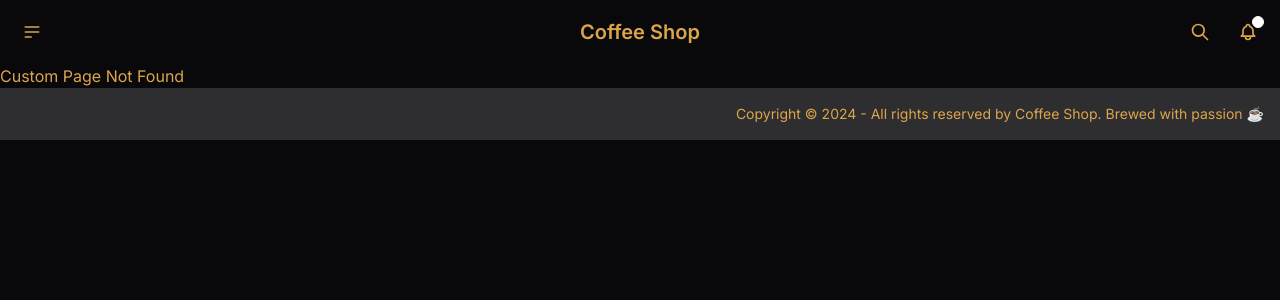
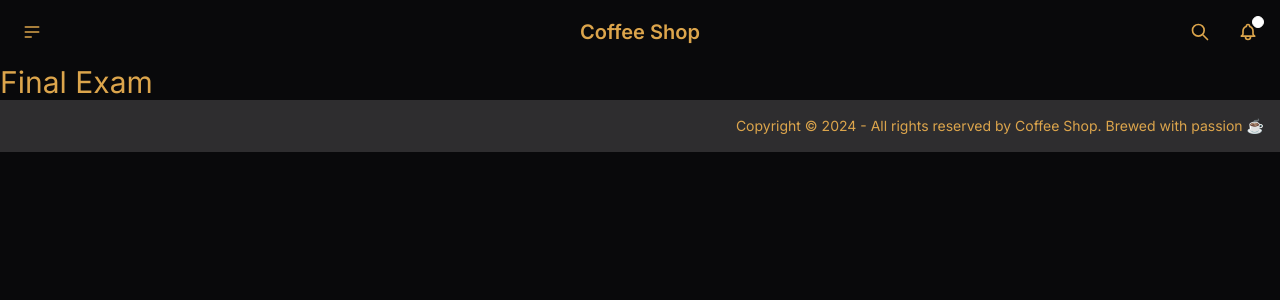
Before and after one commit to javedhumza01/exam2, a Next.js app: page /final in a window 1280 px wide. Before the commit this address had no page. Shown: the top 300 px of the page. Built offline with nearby package versions, Linux system fonts and the light colour scheme.

Commit message:
created final exam

```diff
--- /dev/null
+++ b/app/final/page.tsx
@@ -0,0 +1,9 @@
+export default function Page() {
+    return (
+      <>
+      <h1 className="text-3xl"> Final Exam</h1>
+
+
+      </>
+    );
+  }
```
